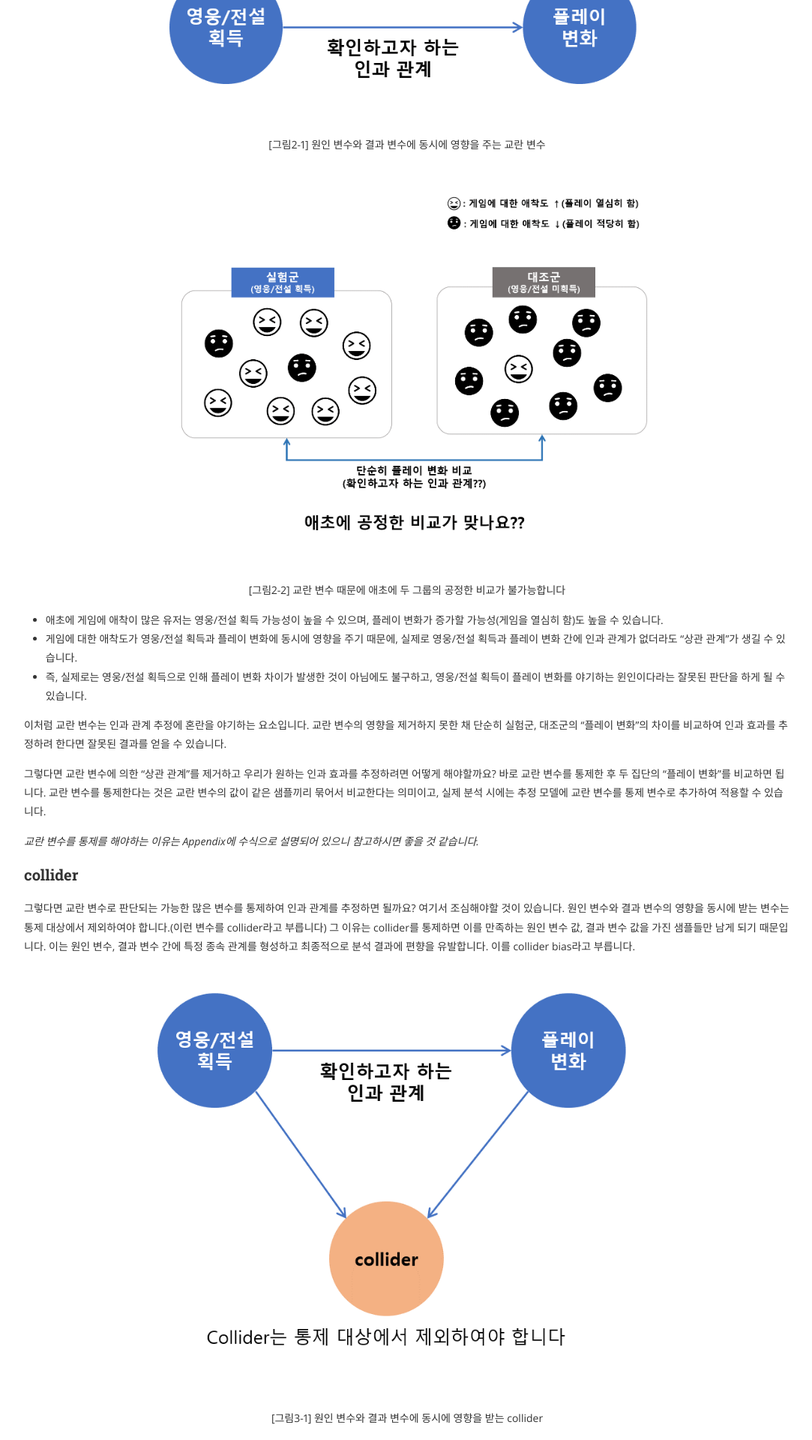
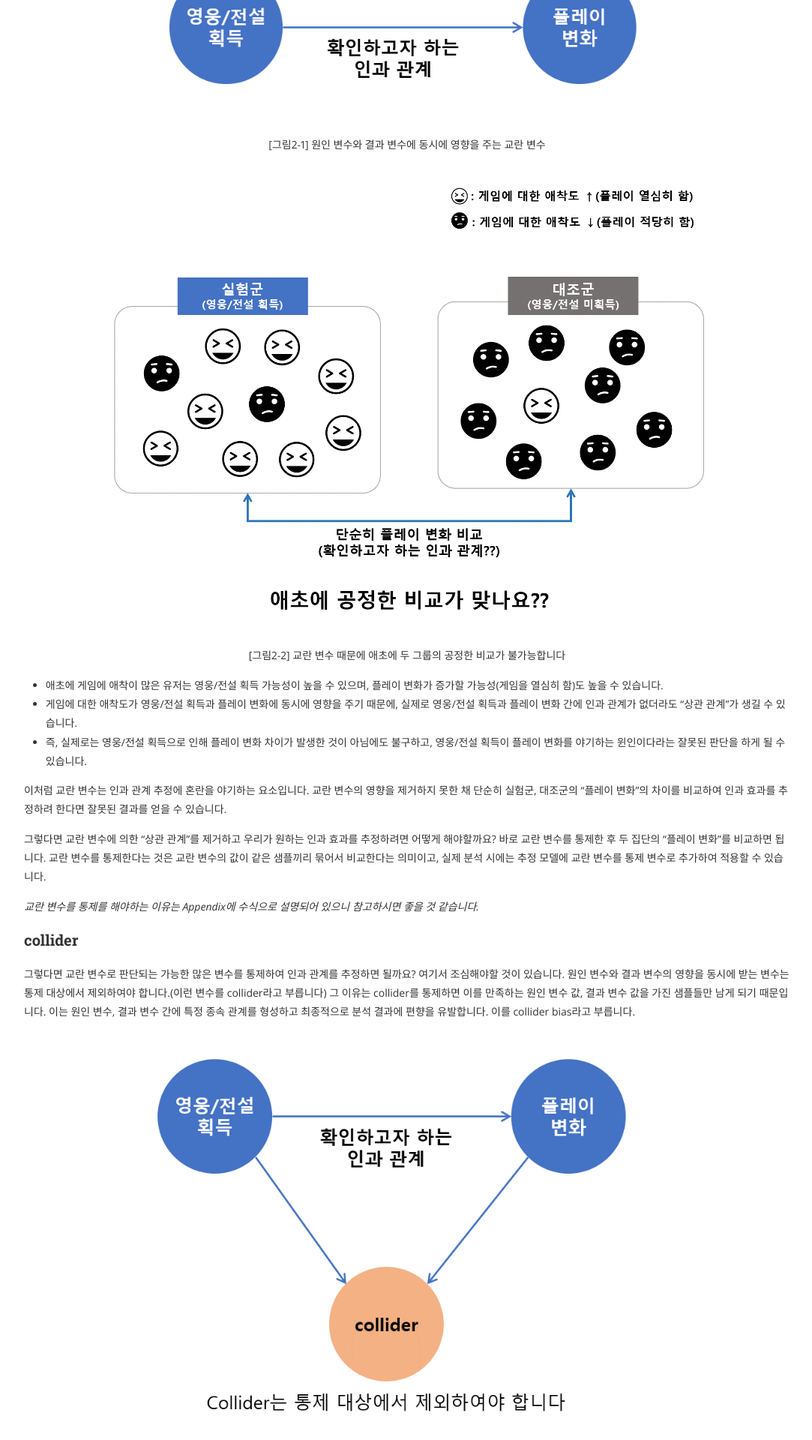
Before and after one commit to kurossncsoft/kurossncsoft.github.io, a Jekyll site: the page built from _posts/2021-05-10-class_get_causal_analysis.md, in a window 1280 px wide. Shown: the part 2657-4577 px from the top of the page at 75% size, without its empty margins (97-1180 px from the left). Built offline with Jekyll 4.4.1, drawn with Linux system fonts in a browser that asks for light colours; nearby versions of some CDN libraries; formulas are drawn with MathJax 3; comment, search, counter and statistics services are not loaded.

Commit message:
이미지 resize

```diff
--- a/_posts/2021-05-10-class_get_causal_analysis.md
+++ b/_posts/2021-05-10-class_get_causal_analysis.md
@@ -51,7 +51,7 @@
 
 
 
-<p align="center"><img src = "/assets/works/class_get_causal_analysis/image1_2.png" width="65%" /><br>[그림2-2] 교란 변수 때문에 애초에 두 그룹의 공정한 비교가 불가능합니다</p>
+<p align="center"><img src = "/assets/works/class_get_causal_analysis/image1_2.png" width="60%" /><br>[그림2-2] 교란 변수 때문에 애초에 두 그룹의 공정한 비교가 불가능합니다</p>
 
 * 애초에 게임에 애착이 많은 유저는 영웅/전설 획득 가능성이 높을 수 있으며, 플레이 변화가 증가할 가능성(게임을 열심히 함)도 높을 수 있습니다.
 * 게임에 대한 애착도가 영웅/전설 획득과 플레이 변화에 동시에 영향을 주기 때문에, 실제로 영웅/전설 획득과 플레이 변화 간에 인과 관계가 없더라도 "상관 관계"가 생길 수 있습니다.
```
Also changed, not shown: assets/works/class_get_causal_analysis/image1_2.png.
